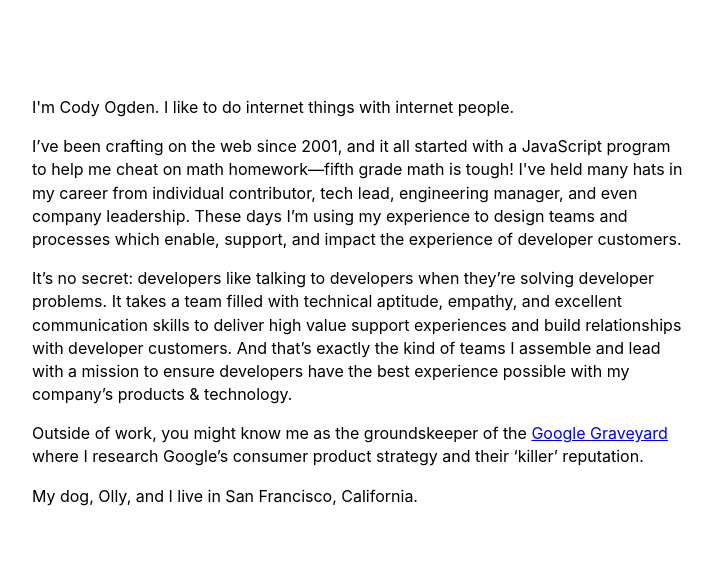
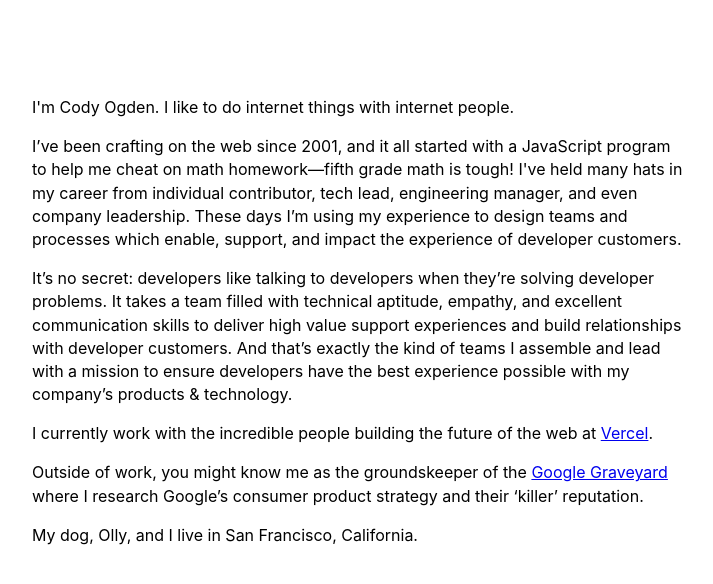
Before and after one commit to codyogden/codyogden, a Next.js app in the folder apps/web/: page / in a window 1280 px wide. Shown: the top 584 px of the page, without its empty margins (280-993 px from the left). Built offline with nearby package versions, Linux system fonts and the light colour scheme.

Commit message:
feat: update bio

```diff
--- a/apps/web/app/page.tsx
+++ b/apps/web/app/page.tsx
@@ -19,6 +19,7 @@
             </p>
             <p>I’ve been crafting on the web since 2001, and it all started with a JavaScript program to help me cheat on math homework—fifth grade math is tough! I've held many hats in my career from individual contributor, tech lead, engineering manager, and even company leadership. These days I’m using my experience to design teams and processes which enable, support, and impact the experience of developer customers.</p>
             <p>It’s no secret: developers like talking to developers when they’re solving developer problems. It takes a team filled with technical aptitude, empathy, and excellent communication skills to deliver high value support experiences and build relationships with developer customers. And that’s exactly the kind of teams I assemble and lead with a mission to ensure developers have the best experience possible with my company’s products & technology.</p>
+            <p>I currently work with the incredible people building the future of the web at <a href="https://vercel.com">Vercel</a>.</p>
             <p>Outside of work, you might know me as the groundskeeper of the <a href="https://killedbygoogle.com">Google Graveyard</a> where I research Google’s consumer product strategy and their ‘killer’ reputation.</p>
             <p>My dog, Olly, and I live in San Francisco, California.</p>
  </div>
```
Also changed, not shown: 1 other file (tests, documents, lock files or other folders).
